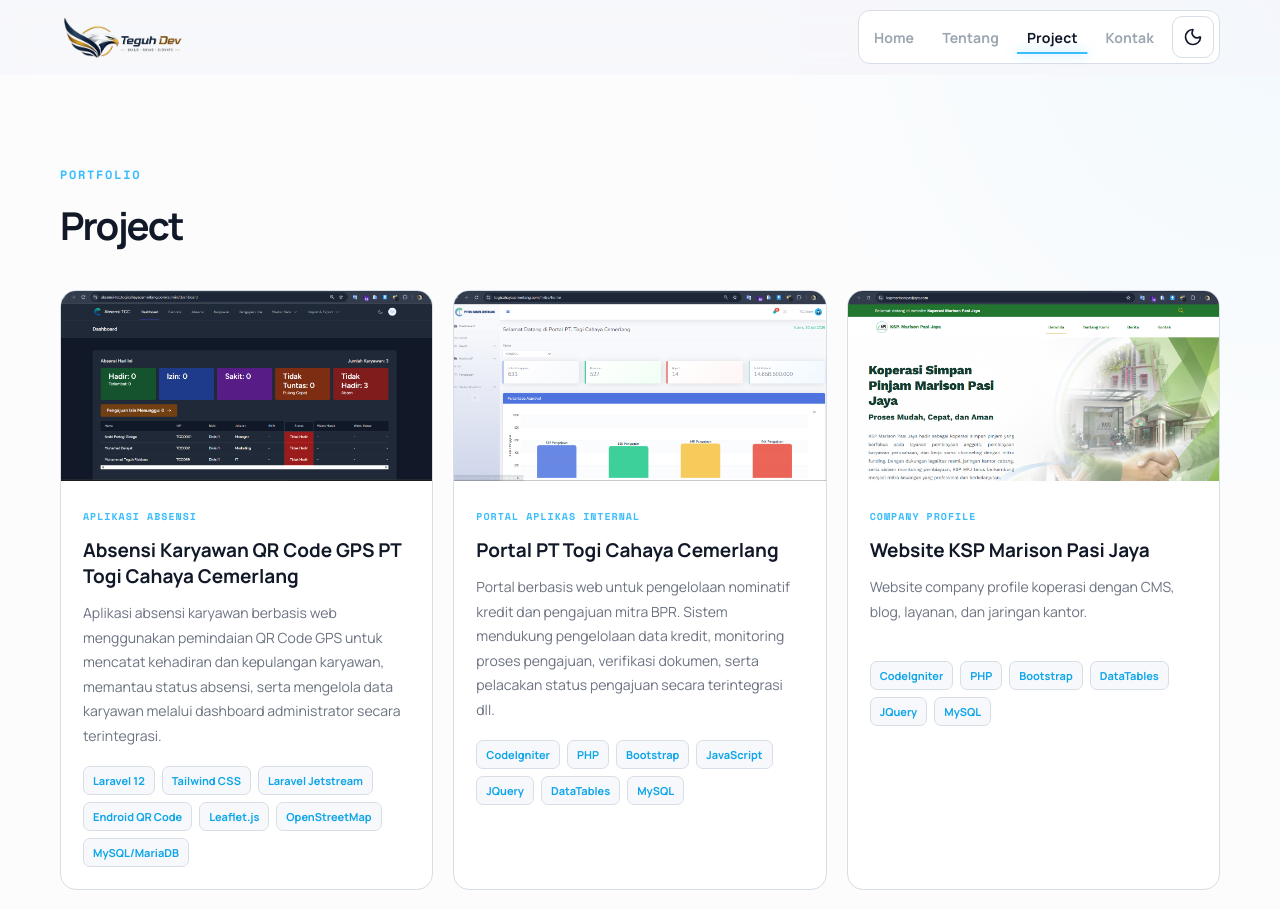
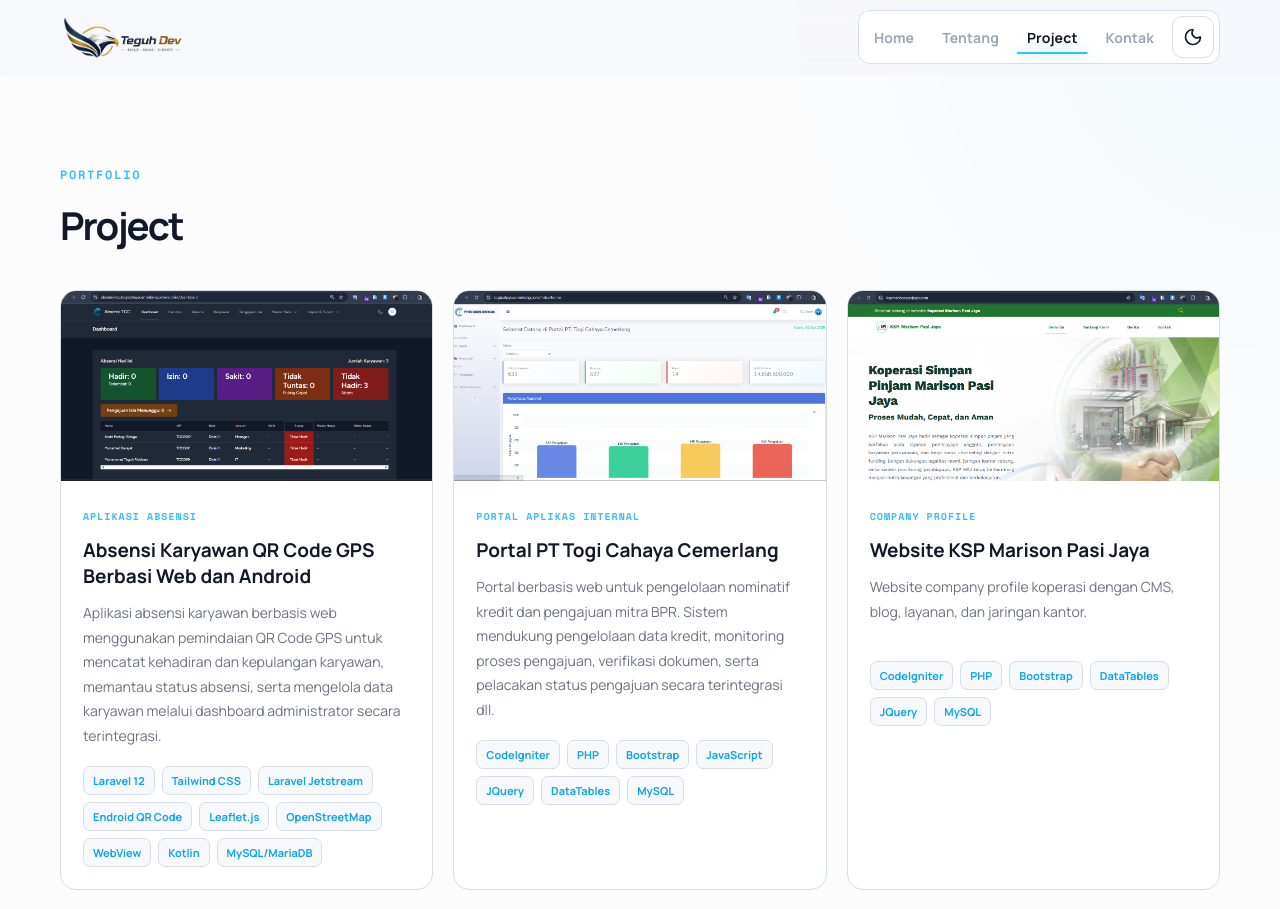
Before and after one commit to muhammadteguhrizki/teguhdev, a React (Vite) app: page /#/project in a window 1280 px wide. Shown: the top 909 px of the page. Built offline with nearby package versions, Linux system fonts and the light colour scheme.

Commit message:
update description projects

```diff
--- a/src/pages/Projects.tsx
+++ b/src/pages/Projects.tsx
@@ -3,7 +3,7 @@
 const projects = [
   {
     category: "APLIKASI ABSENSI",
-    title: "Absensi Karyawan QR Code GPS PT Togi Cahaya Cemerlang",
+    title: "Absensi Karyawan QR Code GPS Berbasi Web dan Android",
     description:
       "Aplikasi absensi karyawan berbasis web menggunakan pemindaian QR Code GPS untuk mencatat kehadiran dan kepulangan karyawan, memantau status absensi, serta mengelola data karyawan melalui dashboard administrator secara terintegrasi.",
     image: getImagePath("/img/projects/absensi-barcode.png"),
@@ -14,10 +14,11 @@
       "Endroid QR Code",
       "Leaflet.js",
       "OpenStreetMap",
+      "WebView",
+      "Kotlin",
       "MySQL/MariaDB",
     ],
   },
-
   {
     category: "PORTAL APLIKAS INTERNAL",
     title: "Portal PT Togi Cahaya Cemerlang",
```
